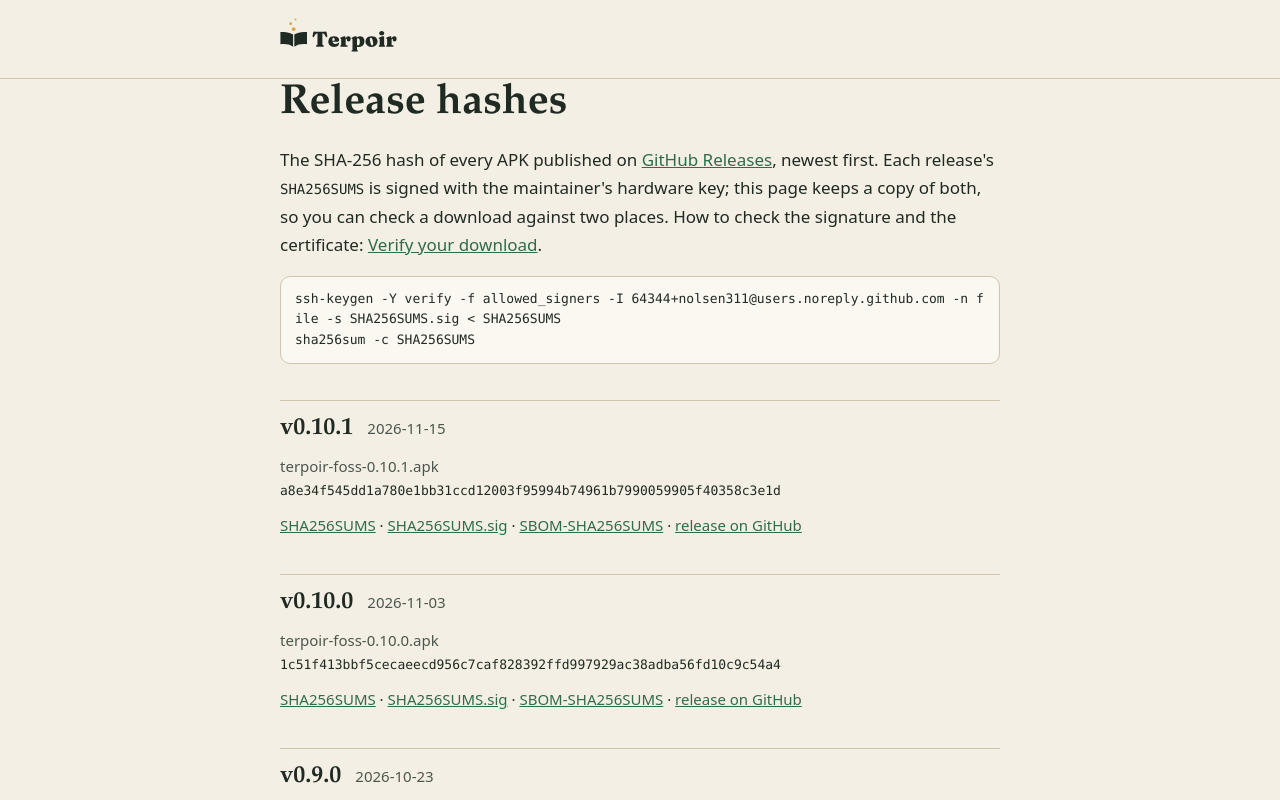
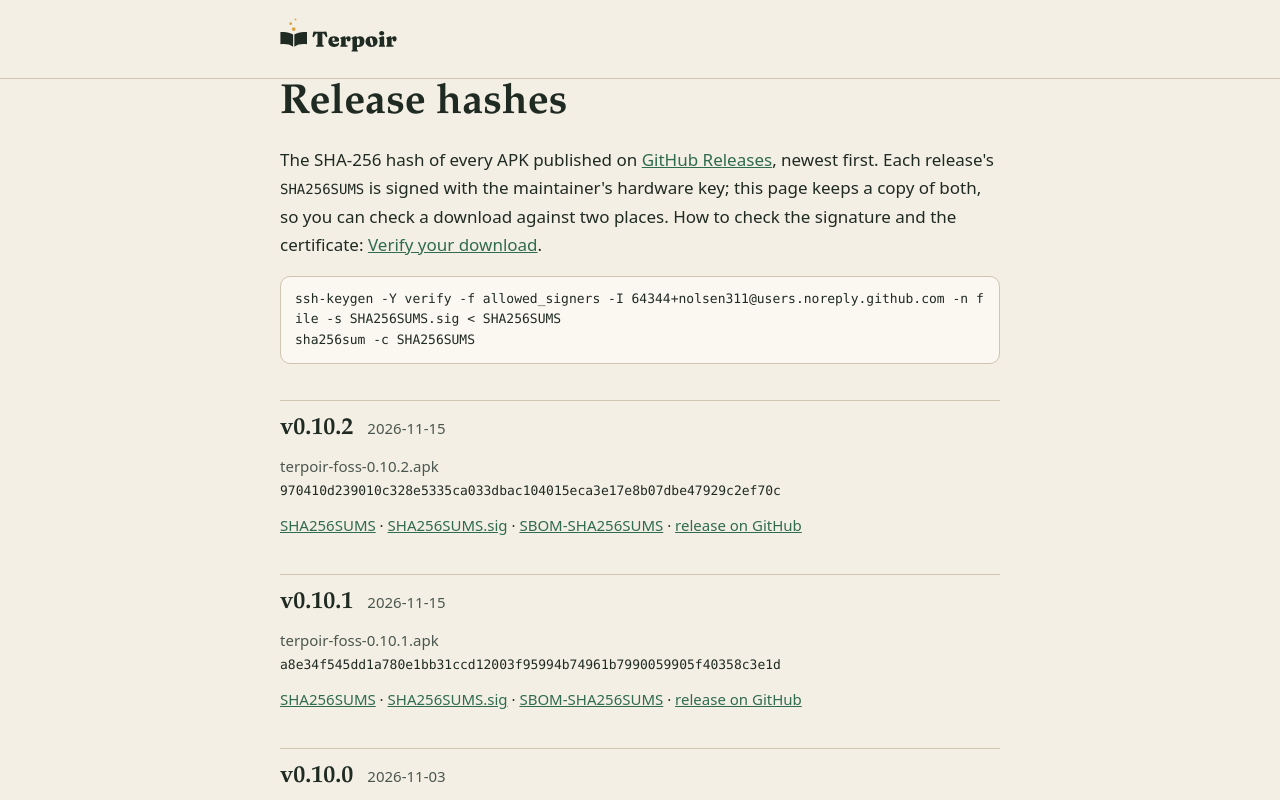
Before and after one commit to nolsen311/Terpoir, a plain HTML site: page site/releases/index.html in a window 1280 px wide. Shown: the top 800 px of the page. Drawn offline with Linux system fonts and the light colour scheme.

Commit message:
Release hashes on terpoir.app: v0.10.2 (#273)
The signed SHA256SUMS of v0.10.2 (signature checked against
android/release/allowed_signers), published by publish-hashes.sh.

Signed-off-by: Nate Olsen <64344+nolsen311@users.noreply.github.com>

```diff
--- a/site/releases/index.html
+++ b/site/releases/index.html
@@ -69,6 +69,11 @@
   <p>The SHA-256 hash of every APK published on <a href="https://github.com/nolsen311/Terpoir/releases">GitHub Releases</a>, newest first. Each release's <code>SHA256SUMS</code> is signed with the maintainer's hardware key; this page keeps a copy of both, so you can check a download against two places. How to check the signature and the certificate: <a href="/#verify">Verify your download</a>.</p>
   <pre>ssh-keygen -Y verify -f allowed_signers -I 64344+nolsen311@users.noreply.github.com -n file -s SHA256SUMS.sig &lt; SHA256SUMS
 sha256sum -c SHA256SUMS</pre>
+  <section id="v0.10.2">
+    <h2>v0.10.2 <span class="meta">2026-11-15</span></h2>
+    <dl><dt>terpoir-foss-0.10.2.apk</dt><dd>970410d239010c328e5335ca033dbac104015eca3e17e8b07dbe47929c2ef70c</dd></dl>
+    <p class="links"><a href="/releases/v0.10.2/SHA256SUMS">SHA256SUMS</a> · <a href="/releases/v0.10.2/SHA256SUMS.sig">SHA256SUMS.sig</a> · <a href="/releases/v0.10.2/SBOM-SHA256SUMS">SBOM-SHA256SUMS</a> · <a href="https://github.com/nolsen311/Terpoir/releases/tag/v0.10.2">release on GitHub</a></p>
+  </section>
   <section id="v0.10.1">
     <h2>v0.10.1 <span class="meta">2026-11-15</span></h2>
     <dl><dt>terpoir-foss-0.10.1.apk</dt><dd>a8e34f545dd1a780e1bb31ccd12003f95994b74961b7990059905f40358c3e1d</dd></dl>
```
Also changed, not shown: 4 other files.
